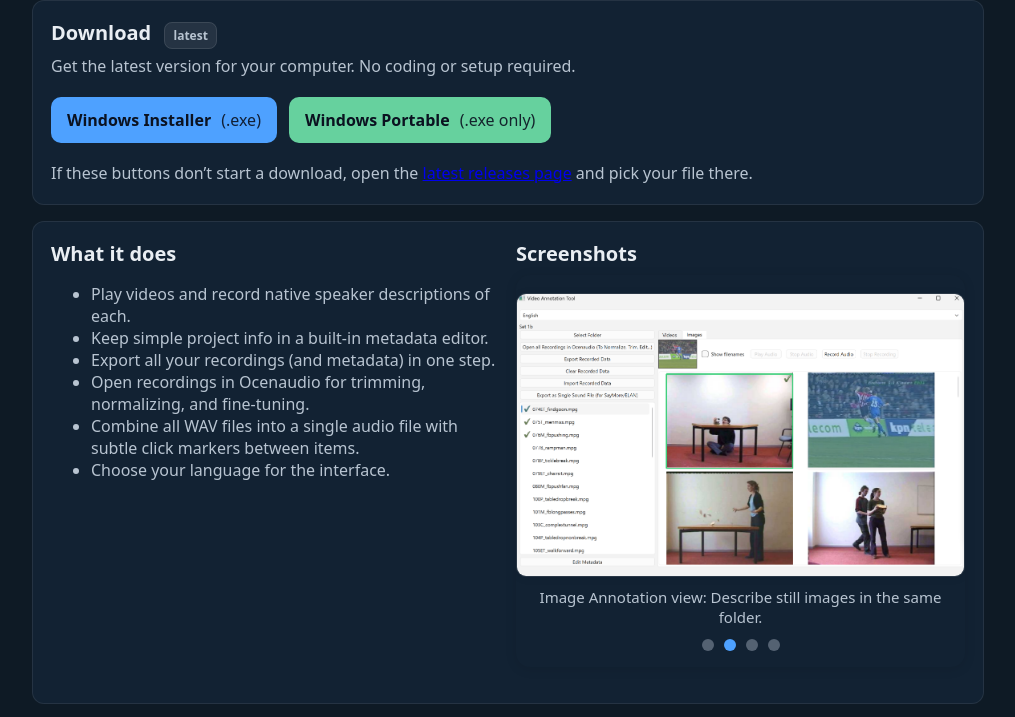
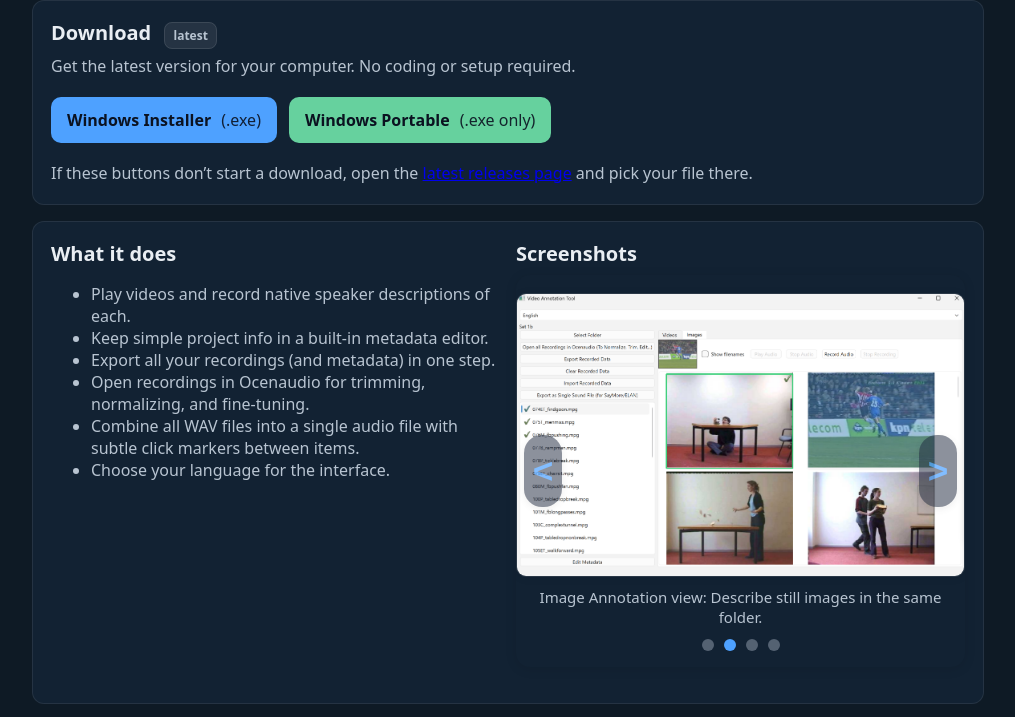
Before and after one commit to rulingAnts/videoannotationtool, a plain HTML site: page docs/index.html in a window 1280 px wide. Shown: the part 73-790 px from the top of the page, without its empty margins (132-1147 px from the left). Drawn offline with Linux system fonts and the light colour scheme; no server answers.

Commit message:
feat: add carousel navigation arrows for improved screenshot browsing

```diff
--- a/docs/index.html
+++ b/docs/index.html
@@ -53,6 +53,7 @@
       <div>
         <h2>Screenshots</h2>
         <div class="carousel" id="screenshotCarousel">
+          <button class="carousel-arrow carousel-arrow-left" aria-label="Previous screenshot" tabindex="0">&#60;</button>
           <div class="carousel-track">
             <div class="carousel-slide">
               <img src="./assets/screenshots/screenshot_videos.png" alt="Default Video Annotation view" />
@@ -72,6 +73,7 @@
             </div>
           </div>
           <div class="carousel-dots"></div>
+          <button class="carousel-arrow carousel-arrow-right" aria-label="Next screenshot" tabindex="0">&#62;</button>
         </div>
       </div>
     </section>
--- a/docs/styles.css
+++ b/docs/styles.css
@@ -1,3 +1,46 @@
+/* Carousel arrow buttons */
+.carousel-arrow {
+	position: absolute;
+	top: 50%;
+	transform: translateY(-50%);
+	width: 38px;
+	height: 72px;
+	background: rgba(30,40,60,0.72);
+	color: var(--accent);
+	border: none;
+	border-radius: 18px;
+	font-size: 2.2rem;
+	font-weight: 700;
+	display: flex;
+	align-items: center;
+	justify-content: center;
+	cursor: pointer;
+	z-index: 2;
+	opacity: 0.7;
+	transition: background 0.2s, color 0.2s, opacity 0.2s;
+	box-shadow: 0 2px 8px 0 rgba(0,0,0,0.10);
+	user-select: none;
+}
+.carousel-arrow:hover, .carousel-arrow:focus {
+	background: var(--accent);
+	color: #fff;
+	opacity: 1;
+	outline: none;
+}
+.carousel-arrow-left {
+	left: 8px;
+}
+.carousel-arrow-right {
+	right: 8px;
+}
+@media (max-width: 700px) {
+	.carousel-arrow {
+		width: 28px;
+		height: 48px;
+		font-size: 1.5rem;
+		border-radius: 12px;
+	}
+}
 /* Carousel styles */
 .carousel {
 	position: relative;
```
